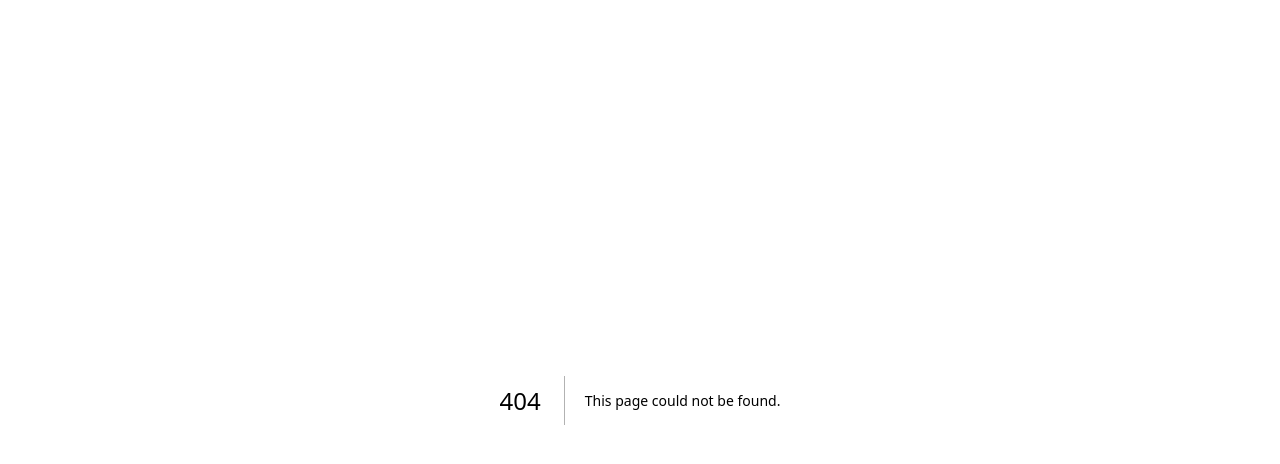
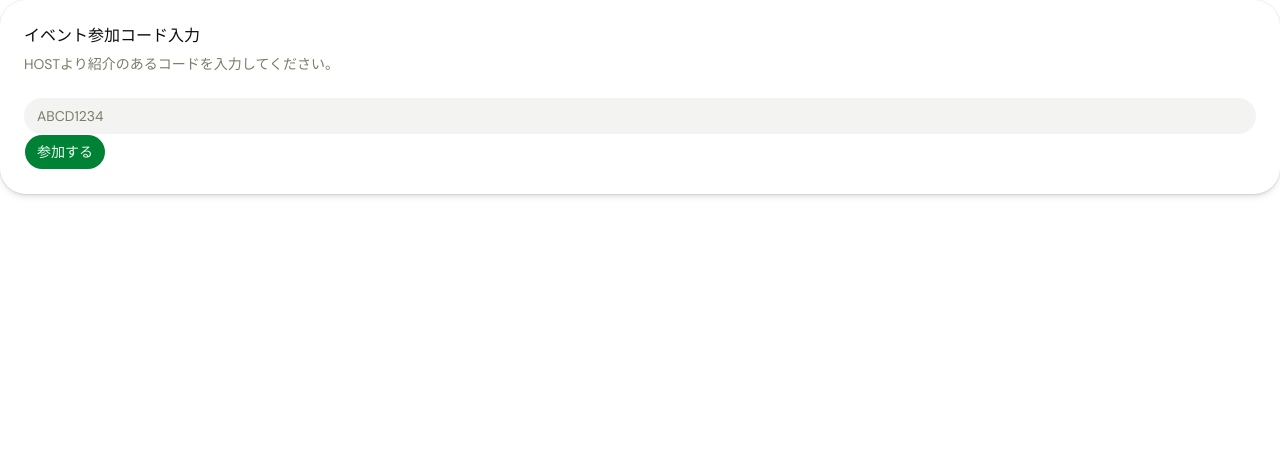
Before and after one commit to muscat2356/LiveQA-app, a Next.js app in the folder frontend/: page /join in a window 1280 px wide. Before the commit this address had no page. Shown: the top 464 px of the page. Built offline with nearby package versions, Linux system fonts and the light colour scheme.

Commit message:
参加コード入力画面作成

```diff
--- /dev/null
+++ b/frontend/app/(guest)/join/JoinForm.tsx
@@ -0,0 +1,30 @@
+'use client'
+
+import { verify } from "crypto"
+import { useActionState } from "react"
+import { verifyJoinCode } from "./actions";
+import { Input } from "@/components/ui/input";
+import { Button } from "@/components/ui/button";
+
+export default function JoinForm(){
+    const[state, formAction, pending] = useActionState(verifyJoinCode, {});
+
+
+    return(
+        <form action={formAction}>
+            <Input
+                name="joinCode"
+                placeholder="ABCD1234"
+                autoComplete="off"
+                autoCapitalize="none"
+                required
+            />
+            {state.error && (
+                <p role="alert">{state.error}</p>
+            )}
+            <Button type="submit" disabled={pending}>
+                {pending ? "確認中..." : "参加する"}
+            </Button>
+        </form>
+    );
+}
--- /dev/null
+++ b/frontend/app/(guest)/join/actions.ts
@@ -0,0 +1,35 @@
+"use server";
+
+import { redirect } from "next/navigation";
+
+export type JoinState = {
+    error?: string
+};
+
+export async function verifyJoinCode(
+    _prev: JoinState,
+    formData: FormData
+): Promise<JoinState> {
+
+    const joinCode = String(formData.get("joinCode") ?? "").trim();
+    if(!joinCode){
+        return{
+            error: "参加コードを入力してください。"
+        };
+    }
+
+    const res = await fetch(
+  `${process.env.API_BASE_URL}/api/join/${encodeURIComponent(joinCode)}`,
+  { cache: "no-store", headers: { Accept: "application/json" } }
+    );
+
+    if(res.status === 404){
+        return { error: "該当するルームがありません"};
+    }
+
+    if(!res.ok){
+        return{ error: "時間をおいて再度お試しください"};
+    }
+
+     redirect(`/join/${joinCode}`);
+}
--- /dev/null
+++ b/frontend/app/(guest)/join/page.tsx
@@ -0,0 +1,21 @@
+import { Card, CardContent, CardDescription, CardHeader, CardTitle } from "@/components/ui/card";
+import JoinForm from "./JoinForm";
+
+export default function Join(){
+
+    return(
+        <div>
+            <Card>
+                <CardHeader>
+                    <CardTitle>イベント参加コード入力</CardTitle>
+                    <CardDescription>
+                        HOSTより紹介のあるコードを入力してください。
+                    </CardDescription>
+                </CardHeader>
+                <CardContent>
+                    <JoinForm />
+                </CardContent>
+            </Card>
+        </div>
+    );
+}
```
Also changed, not shown: frontend/app/(guest)/join/[joinCode]/page.tsx (added).
